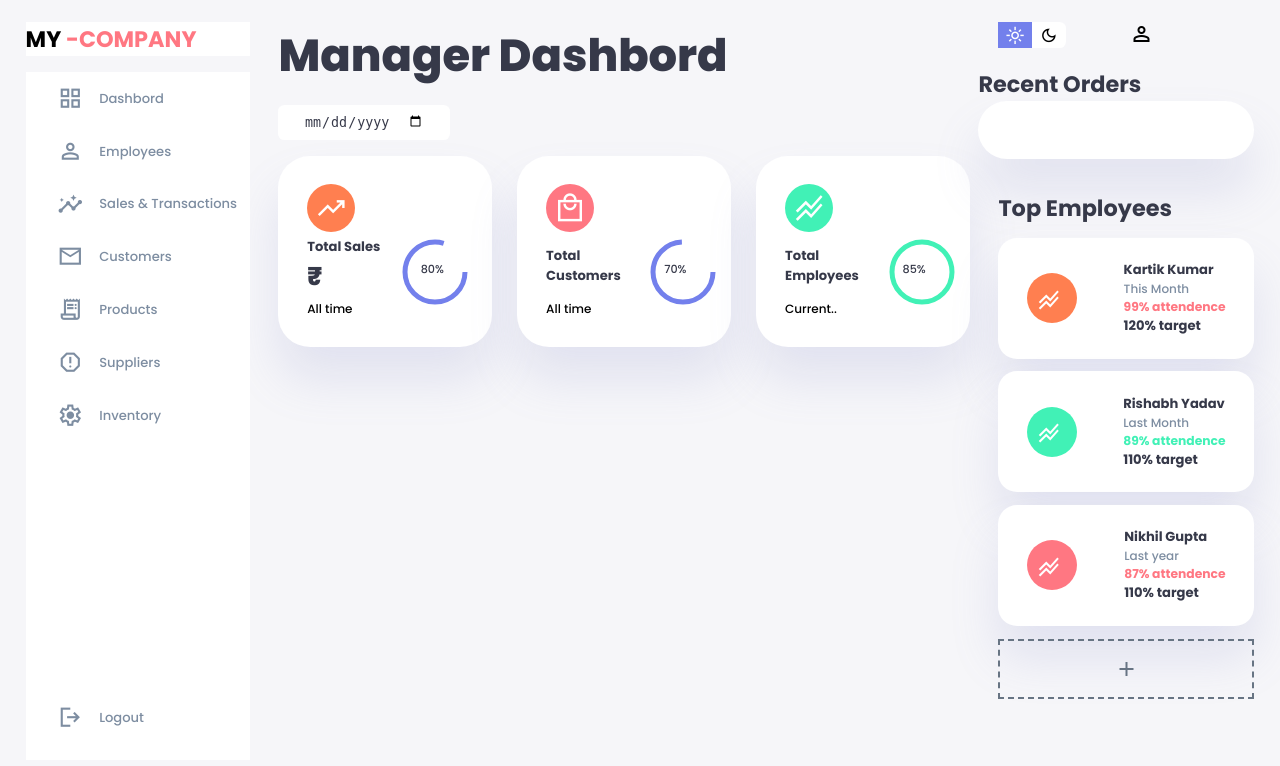
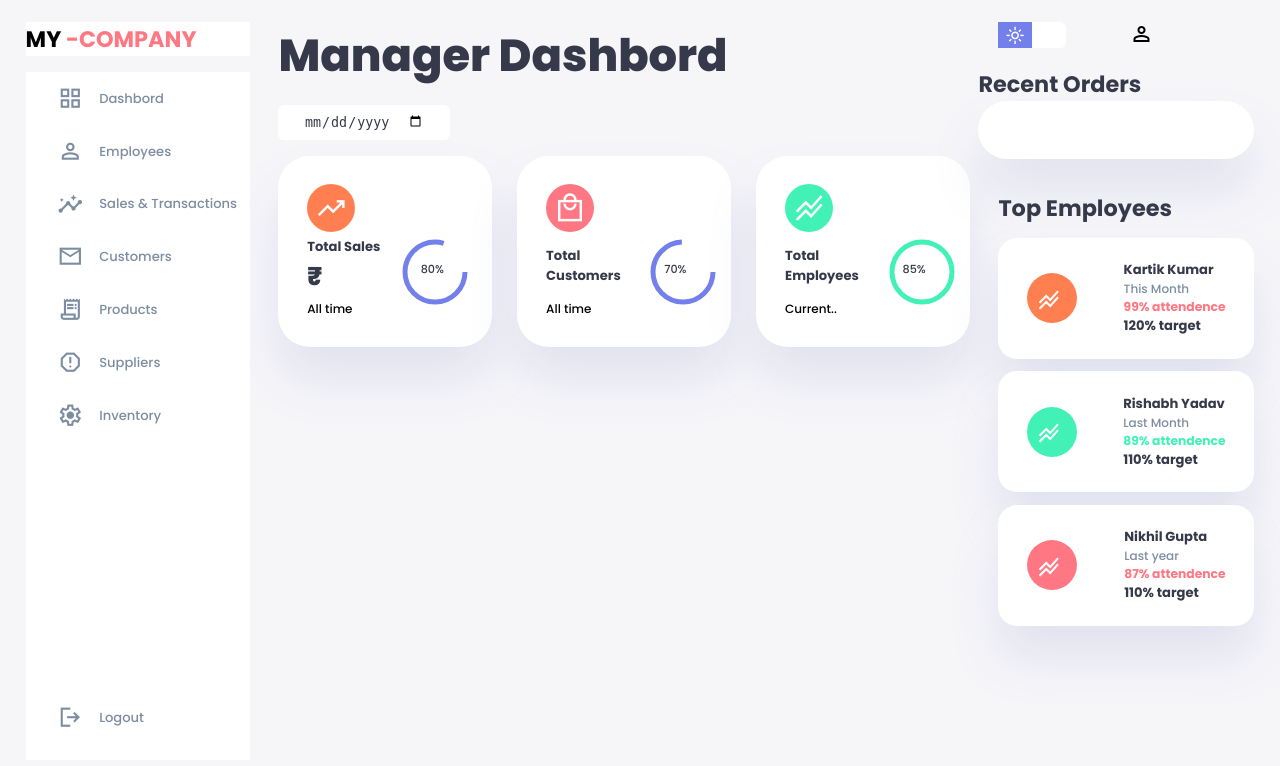
Before and after one commit to ig-nikhil/unified_platform, a Flask app: template templates/manager_dashboard.html in a window 1280 px wide. Shown: the top 766 px of the page. Run offline with Flask 3, Linux system fonts and the light colour scheme; the template is opened without the code that fills it, so the values that code supplies are empty.

Commit message:
Update manager_dashboard.html

```diff
--- a/templates/manager_dashboard.html
+++ b/templates/manager_dashboard.html
@@ -4,7 +4,7 @@
     <meta charset="UTF-8" />
     <meta http-equiv="X-UA-Compatible" content="IE=edge" />
     <meta name="viewport" content="width=device-width, initial-scale=1.0" />
-    <title>UI/UX</title>
+    <title>Manager Dashboard</title>
     <link
       rel="stylesheet"
       href="https://fonts.googleapis.com/css2?family=Material+Symbols+Sharp:opsz,wght,FILL,GRAD@48,400,0,0"
@@ -795,7 +795,7 @@
 
           <div class="theme-toggler">
             <span class="material-symbols-sharp active">light_mode</span>
-            <span class="material-symbols-sharp">dark_mode</span>
+
           </div>
           <div class="profile">
             <div class="info">
@@ -870,11 +870,7 @@
           </div>
         </div>
 
-        <div class="item add_product">
-          <div>
-            <span class="material-symbols-sharp">add</span>
-          </div>
-        </div>
+
       </div>
     </div>
     <script>
```
